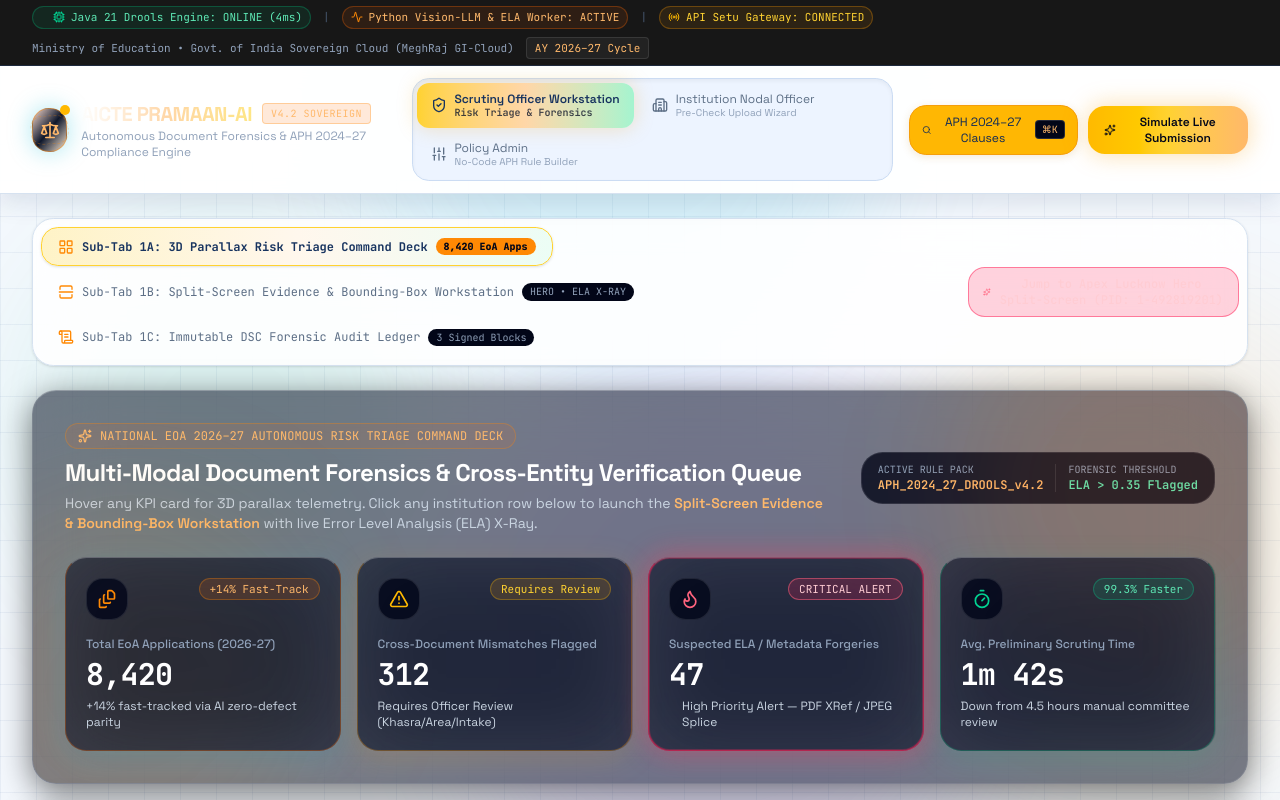
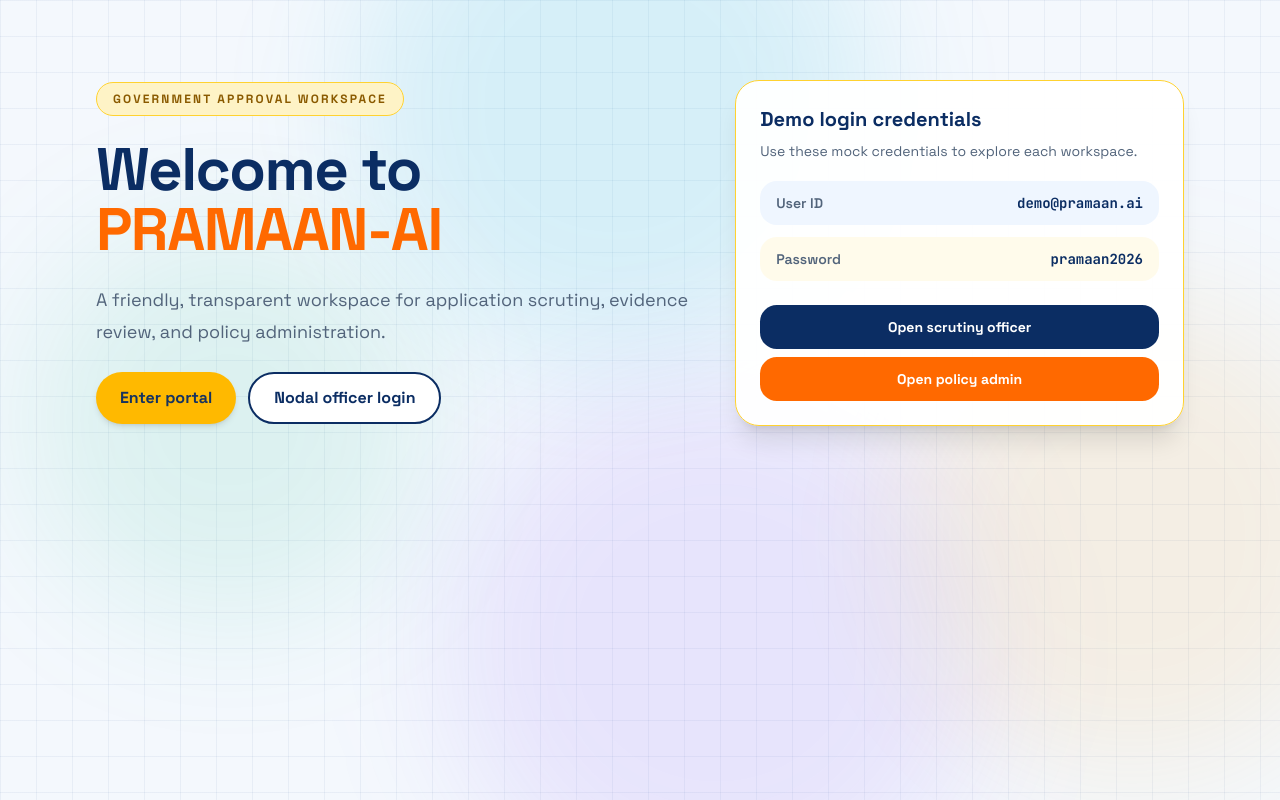
Before and after one commit to vaibhavhhh4-tech/Praman_02, a Next.js app: page / in a window 1280 px wide. Shown: the top 800 px of the page. Built offline with nearby package versions, Linux system fonts and the light colour scheme.

Commit message:
Simplify portal landing experience

```diff
--- a/app/page.tsx
+++ b/app/page.tsx
@@ -76,6 +76,7 @@ export default function AictePramaanAiPage() {
   const [applications, setApplications] =
     useState<InstitutionApplication[]>(INITIAL_APPLICATIONS)
   const [activeRole, setActiveRole] = useState<RoleView>('scrutiny-officer')
+  const [hasEnteredPortal, setHasEnteredPortal] = useState(false)
   const [activeSubTab, setActiveSubTab] =
     useState<ScrutinySubTab>('triage-deck')
   const [selectedAppId, setSelectedAppId] =
@@ -216,7 +217,8 @@ export default function AictePramaanAiPage() {
         />
       </div>
 
-      {/* Global Top Glass Navigation Header */}
+      {/* Workspace navigation appears after entering the portal. */}
+      {hasEnteredPortal && (
         <TopGlassHeader
           activeRole={activeRole}
           onSelectRole={setActiveRole}
@@ -224,6 +226,7 @@ export default function AictePramaanAiPage() {
           onSimulateLiveSubmission={handleSimulateLiveSubmission}
           isSimulating={isSimulating}
         />
+      )}
 
       {/* Toast Notification Banner */}
       <AnimatePresence>
@@ -242,8 +245,54 @@ export default function AictePramaanAiPage() {
         )}
       </AnimatePresence>
 
+      {!hasEnteredPortal && (
+        <section className="relative z-10 max-w-6xl mx-auto px-4 lg:px-8 py-12 lg:py-20">
+          <div className="grid lg:grid-cols-[1.15fr_0.85fr] gap-8 items-center">
+            <div className="space-y-6">
+              <span className="inline-flex rounded-full bg-amber-100 px-4 py-2 text-xs font-bold uppercase tracking-[0.18em] text-[#8a5a00] border border-amber-300">
+                Government approval workspace
+              </span>
+              <h1 className="text-4xl lg:text-6xl font-black tracking-tight text-[#0b2d63]">
+                Welcome to <span className="text-orange-500">PRAMAAN-AI</span>
+              </h1>
+              <p className="max-w-2xl text-lg leading-8 text-[#52647b]">
+                A friendly, transparent workspace for application scrutiny, evidence review, and policy administration.
+              </p>
+              <div className="flex flex-wrap gap-3">
+                <button
+                  type="button"
+                  onClick={() => setHasEnteredPortal(true)}
+                  className="rounded-full bg-amber-400 px-6 py-3 font-bold text-[#17335f] shadow-md hover:bg-amber-300"
+                >
+                  Enter portal
+                </button>
+                <button
+                  type="button"
+                  onClick={() => { setActiveRole('nodal-officer'); setHasEnteredPortal(true) }}
+                  className="rounded-full border-2 border-[#0b2d63] bg-white px-6 py-3 font-bold text-[#0b2d63] hover:bg-blue-50"
+                >
+                  Nodal officer login
+                </button>
+              </div>
+            </div>
+            <div className="rounded-3xl border border-amber-300 bg-white/95 p-6 shadow-xl">
+              <h2 className="text-xl font-extrabold text-[#0b2d63]">Demo login credentials</h2>
+              <p className="mt-2 text-sm text-[#52647b]">Use these mock credentials to explore each workspace.</p>
+              <dl className="mt-5 space-y-3 text-sm">
+                <div className="flex justify-between rounded-xl bg-blue-50 px-4 py-3"><dt className="font-semibold text-[#52647b]">User ID</dt><dd className="font-mono font-bold text-[#0b2d63]">demo@pramaan.ai</dd></div>
+                <div className="flex justify-between rounded-xl bg-amber-50 px-4 py-3"><dt className="font-semibold text-[#52647b]">Password</dt><dd className="font-mono font-bold text-[#0b2d63]">pramaan2026</dd></div>
+              </dl>
+              <div className="mt-6 grid gap-2">
+                <button type="button" onClick={() => { setActiveRole('scrutiny-officer'); setHasEnteredPortal(true) }} className="rounded-xl bg-[#0b2d63] px-4 py-3 text-sm font-bold text-white hover:bg-[#174987]">Open scrutiny officer</button>
+                <button type="button" onClick={() => { setActiveRole('policy-admin'); setHasEnteredPortal(true) }} className="rounded-xl bg-orange-500 px-4 py-3 text-sm font-bold text-white hover:bg-orange-600">Open policy admin</button>
+              </div>
+            </div>
+          </div>
+        </section>
+      )}
+
       {/* Main Content Container */}
-      <main className="relative z-10 max-w-[1600px] mx-auto px-4 lg:px-8 py-6">
+      <main className={`${hasEnteredPortal ? '' : 'hidden '}relative z-10 max-w-[1600px] mx-auto px-4 lg:px-8 py-6`}>
         {/* VIEW 1: SCRUTINY OFFICER WORKSTATION */}
         {activeRole === 'scrutiny-officer' && (
           <div className="space-y-6">
```
Lines whose indentation alone changed are shown as unchanged.
